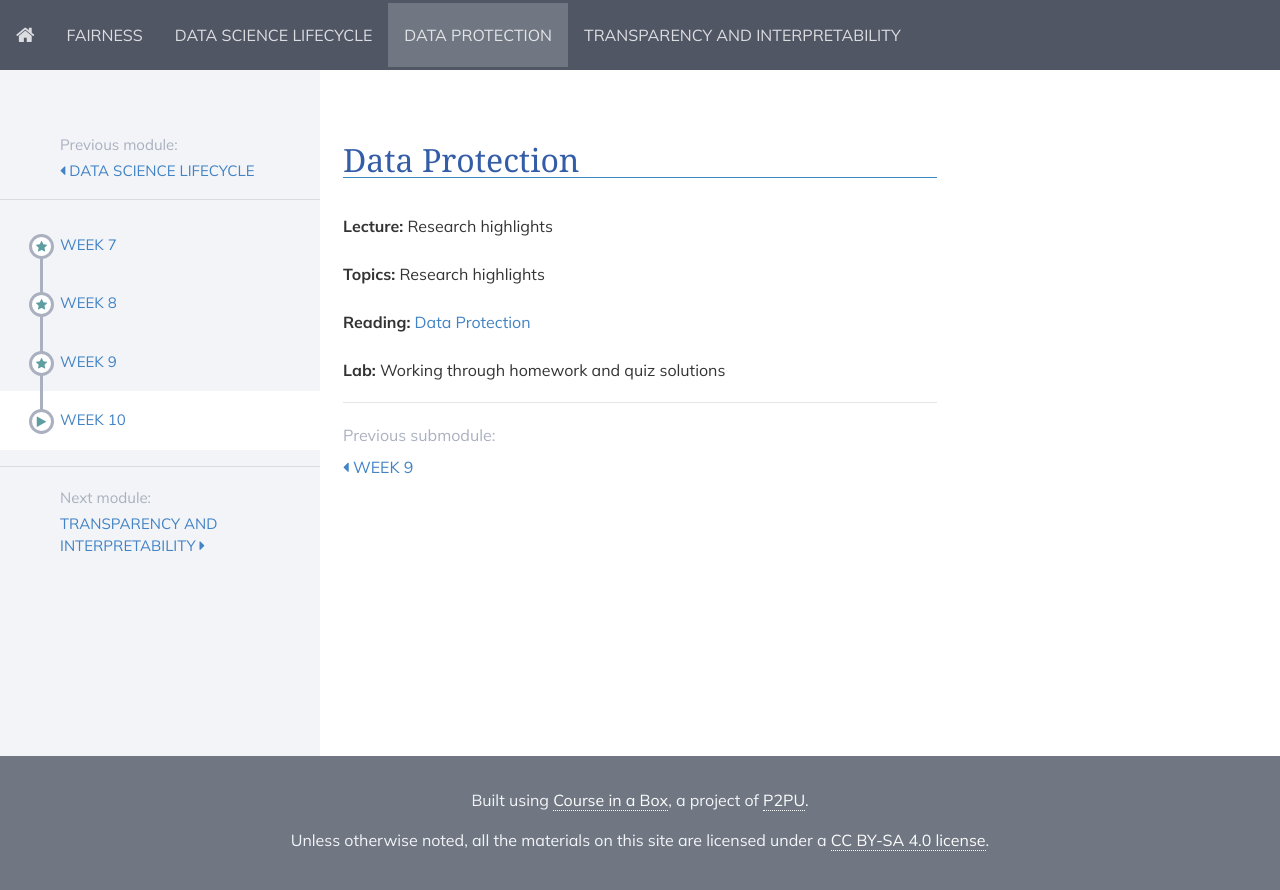
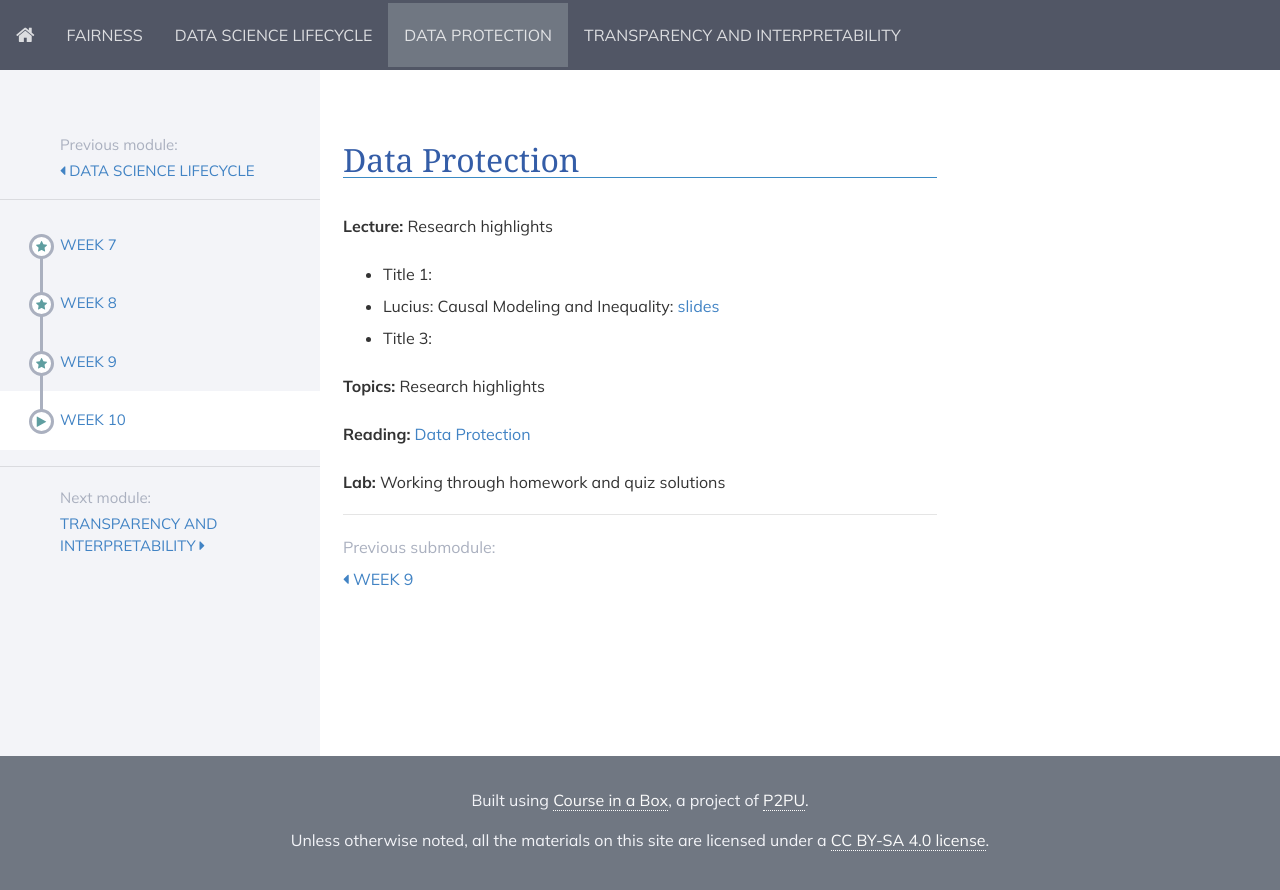
Before and after one commit to DataResponsibly/rds24, a Jekyll site: the page built from modules/data_protection/_posts/2000-01-04-week10.md, in a window 1280 px wide. Shown: the top 890 px of the page. Built offline with Jekyll 4.4.1, drawn with Linux system fonts in a browser that asks for light colours; nearby versions of some CDN libraries.

Commit message:
add link for lucius

```diff
--- a/modules/data_protection/_posts/2000-01-04-week10.md
+++ b/modules/data_protection/_posts/2000-01-04-week10.md
@@ -5,9 +5,9 @@ title: Week 10
 ## Data Protection
 
 **Lecture:** Research highlights
-<!-- * Title 1: []() -->
-<!-- * Title 2: []() -->
-<!-- * Title 3: []() -->
+* Title 1: []()
+* Lucius: Causal Modeling and Inequality: [slides](../../../assets/lbynum_rds23_research_overview.pdf)
+* Title 3: []()
 
 **Topics:** Research highlights
 
```
Also changed, not shown: 1 other file.
